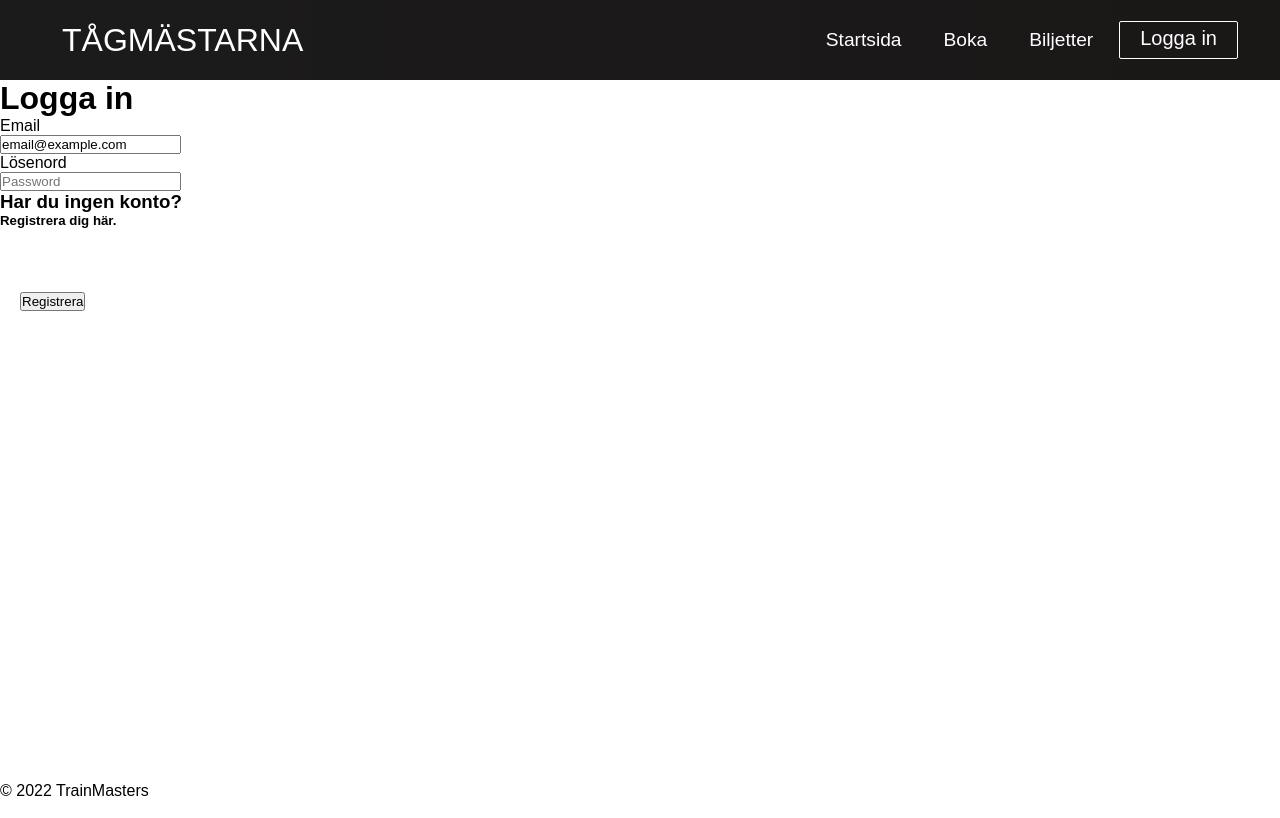
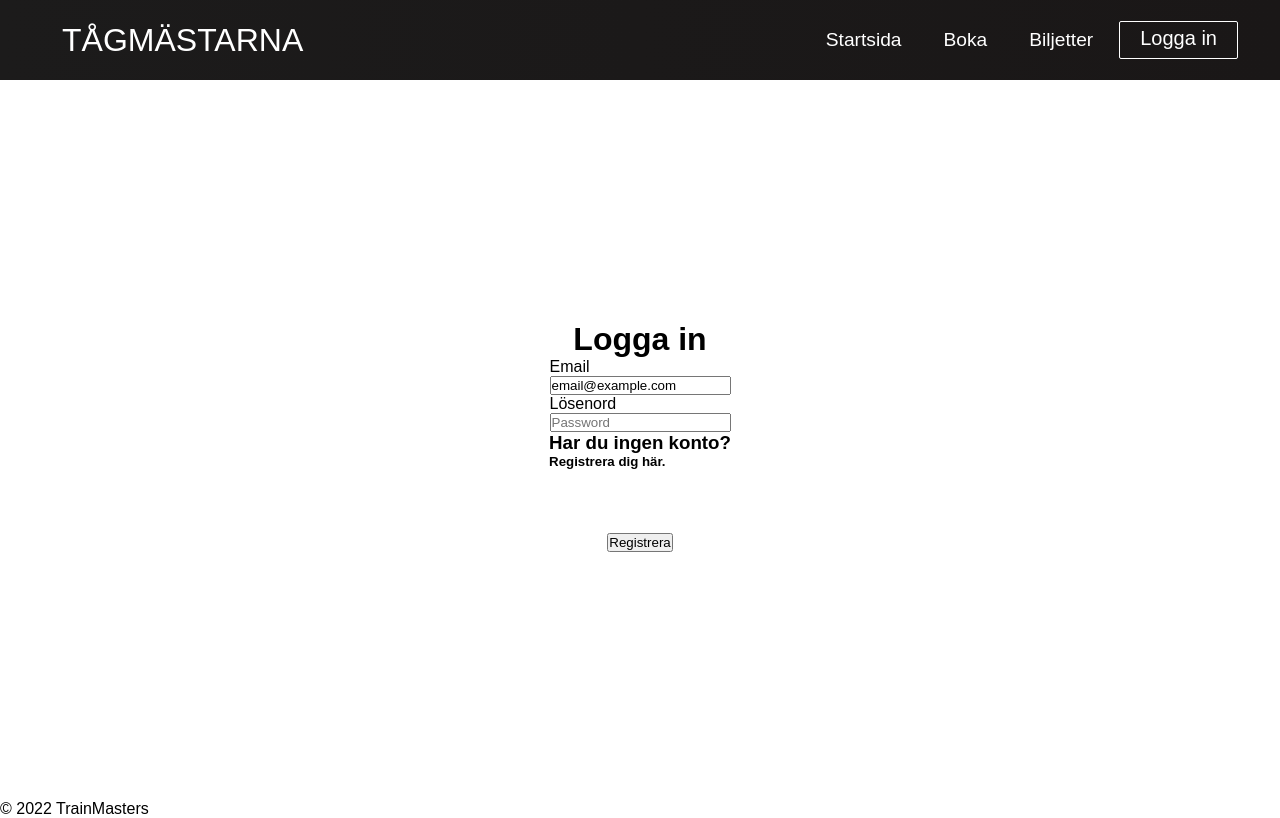
Before and after one commit to NikyAviator/TrainMasters, a React (Vite) app: page /logga-in in a window 1280 px wide. Built offline with nearby package versions, Linux system fonts and the light colour scheme.

Commit message:
added som styling

```diff
--- /dev/null
+++ b/scss/LogInPage.scss
@@ -0,0 +1,7 @@
+.login-container {
+  display: flex;
+  flex-direction: column;
+  height: 90vh;
+  align-items: center;
+  justify-content: center;
+}
--- a/scss/StartPage.scss
+++ b/scss/StartPage.scss
@@ -7,7 +7,7 @@
   font-size: 100px;
 }
 
-.container {
+.home-container {
   display: flex;
   flex-direction: column;
   height: 90vh;
--- a/src/pages/LogInPage.jsx
+++ b/src/pages/LogInPage.jsx
@@ -1,9 +1,12 @@
 import React from "react";
 import { Link } from "react-router-dom";
 
+import "../../scss/LogInPage.scss";
+
 export default function LogInPage() {
   return (
-    <div>
+    <div className="login">
+      <div className="login-container">
         <div className="Heading">
           <h1>Logga in</h1>
         </div>
@@ -46,5 +49,6 @@ export default function LogInPage() {
           </Link>
         </div>
       </div>
+    </div>
   );
 }
--- a/src/pages/StartPage.jsx
+++ b/src/pages/StartPage.jsx
@@ -6,7 +6,7 @@ import "../../scss/StartPage.scss";
 export default function StartPage() {
   return (
     <div className="home">
-      <div className="container">
+      <div className="home-container">
         <div className="text">
           <h1>Vart vill du åka</h1>
         </div>
```
Lines whose indentation alone changed are shown as unchanged.
